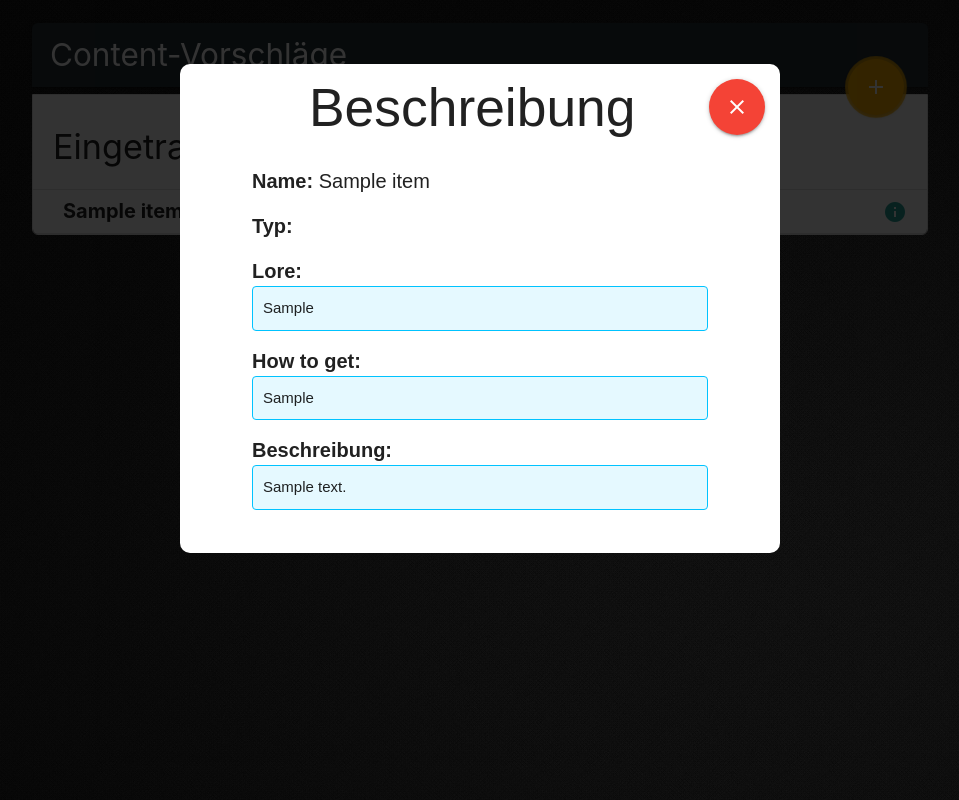
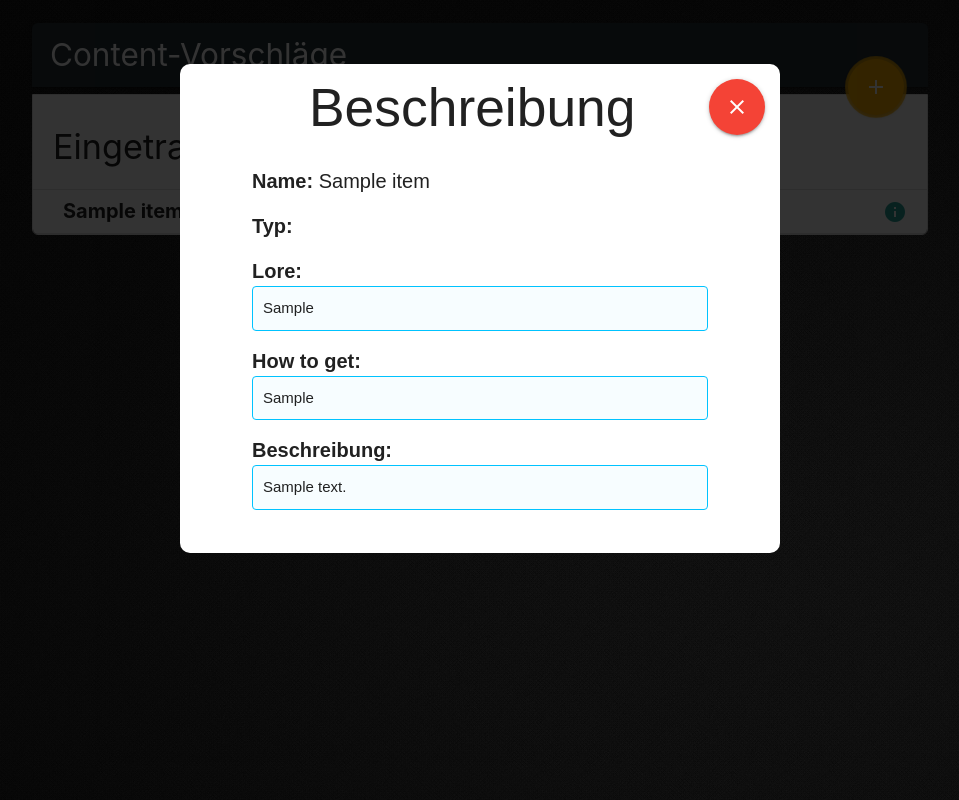
Before and after one commit to SpyrexDE/INF, a PHP site: page / in a window 1280 px wide, after a click on "info". Shown: the whole page, without its empty margins (160-1119 px from the left). Run offline with PHP 8.4, Linux system fonts and the light colour scheme; tables that the repository leaves empty or names only in its code hold one stand-in row (values such as "Sample post"); data that the repository does not hold is empty.

Commit message:
Update styles.css

```diff
--- a/styles.css
+++ b/styles.css
@@ -108,7 +108,7 @@ span{
 
 .longText{
   display: block;
-  background-color: rgba(0, 195, 255, 0.10);
+  background-color: rgba(0, 195, 255, 0.03);
   border-radius: 4px;
   border-style: solid;
   border-color: rgba(0, 195, 255, 1);
```
